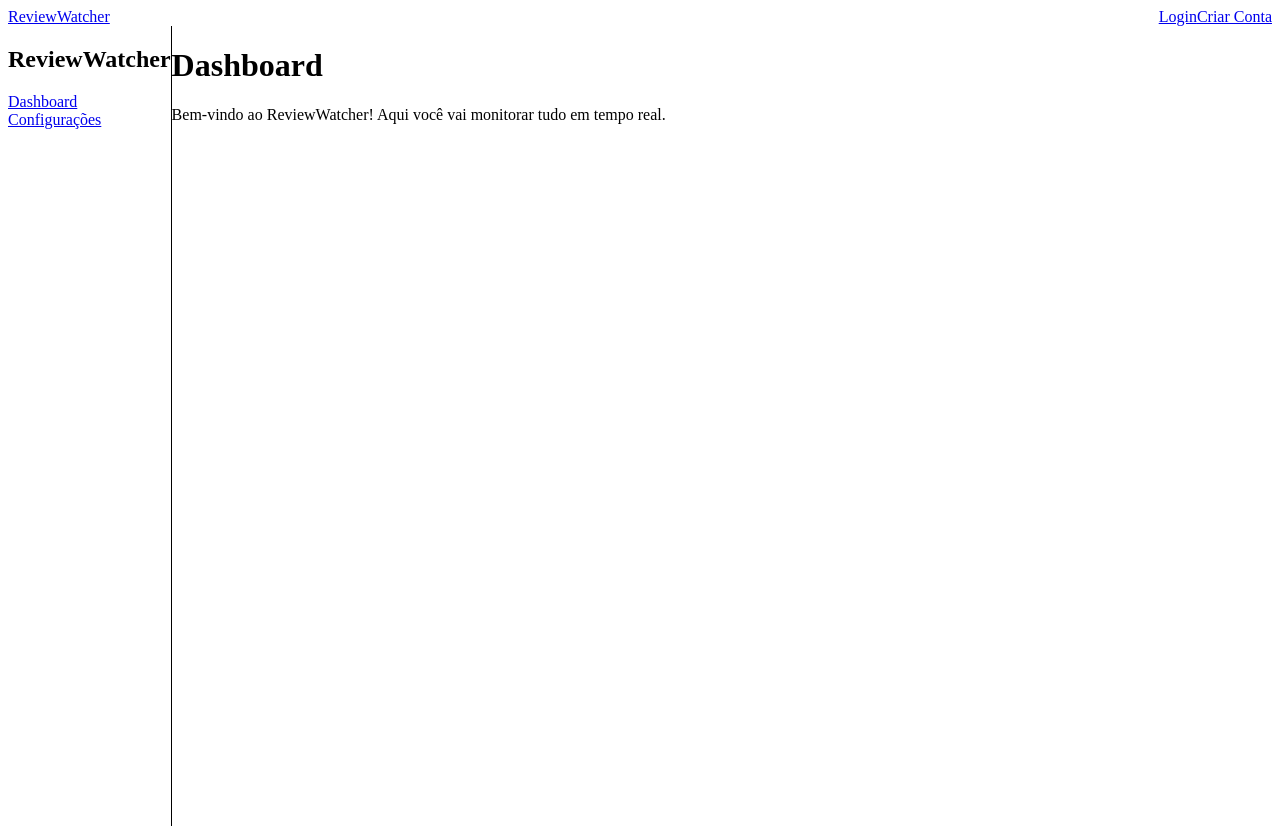
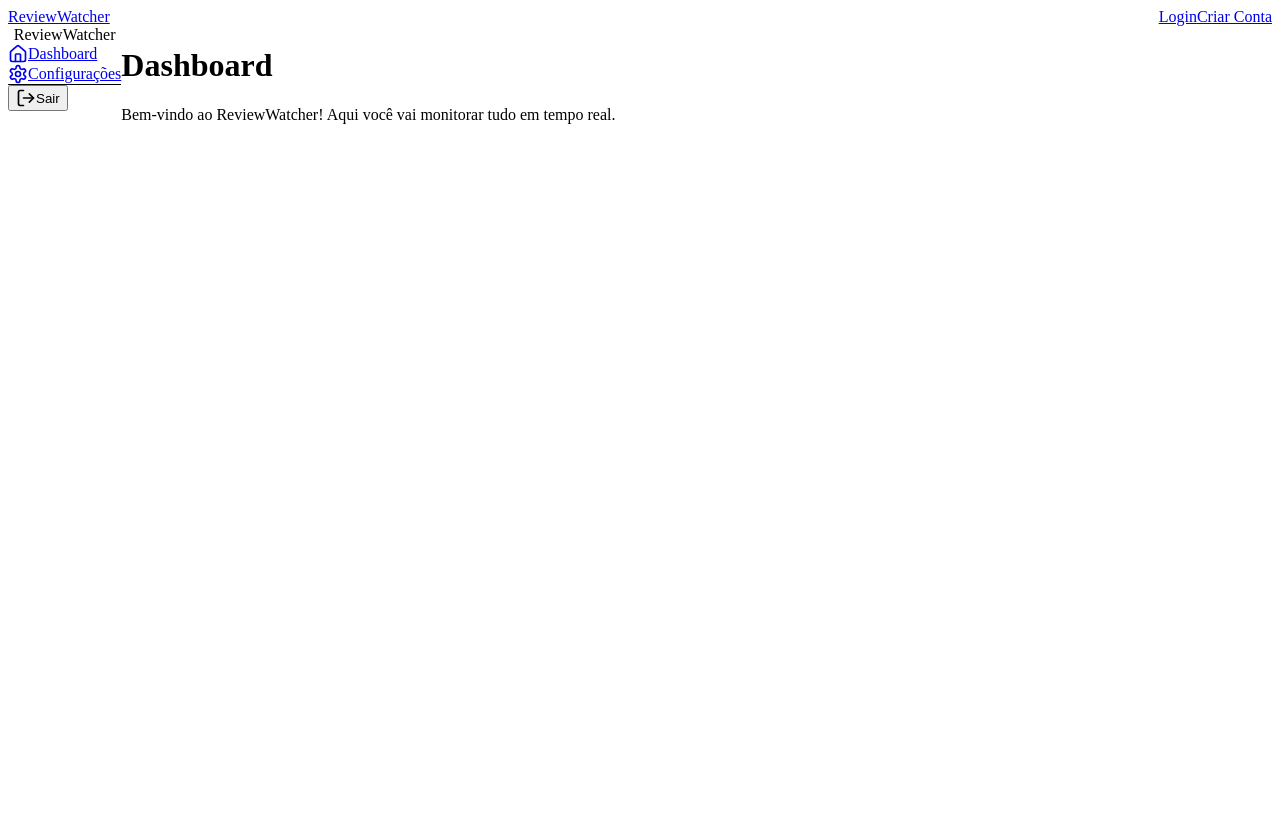
Before and after one commit to Gaabriel22/ReviewWatcherApp, a React (Vite) app in the folder frontend/: page / in a window 1280 px wide. Built offline with nearby package versions, Linux system fonts and the light colour scheme; what tailwind.config.js would draw is missing.

Commit message:
atualização: padronização visual e estrutura do Sidebar

```diff
--- a/frontend/src/components/Sidebar.jsx
+++ b/frontend/src/components/Sidebar.jsx
@@ -1,20 +1,40 @@
+// src/components/Sidebar.jsx
 import { NavLink } from "react-router-dom"
+import { Home, Settings, LogOut } from "lucide-react"
+
+const navItems = [
+  { to: "/", label: "Dashboard", icon: <Home size={20} /> },
+  { to: "/settings", label: "Configurações", icon: <Settings size={20} /> },
+]
 
 export default function Sidebar() {
-  const linkClass = "block px-4 py-2 rounded hover:bg-gray-200 transition"
-
   return (
-    <aside className="w-64 h-screen bg-white border-r p-4">
-      <h2 className="text-xl font-semibold mb-6">ReviewWatcher</h2>
+    <aside className="w-64 min-h-screen bg-white shadow-md p-4">
+      <div className="text-2xl font-bold mb-6 text-center">ReviewWatcher</div>
       <nav className="space-y-2">
-        <NavLink to="/" className={linkClass}>
-          Dashboard
-        </NavLink>
-        <NavLink to="/settings" className={linkClass}>
-          Configurações
-        </NavLink>
-        {/* Adicione mais links conforme forem surgindo as páginas */}
+        {navItems.map((item) => (
+          <NavLink
+            key={item.to}
+            to={item.to}
+            className={({ isActive }) =>
+              `flex items-center gap-3 px-4 py-2 rounded-lg transition ${
+                isActive
+                  ? "bg-blue-100 text-blue-600 font-semibold"
+                  : "text-gray-700 hover:bg-gray-100"
+              }`
+            }
+          >
+            {item.icon}
+            {item.label}
+          </NavLink>
+        ))}
       </nav>
+      <div className="mt-10 border-t pt-4">
+        <button className="flex items-center gap-2 text-red-500 hover:text-red-600 px-4 py-2">
+          <LogOut size={20} />
+          Sair
+        </button>
+      </div>
     </aside>
   )
 }
```
